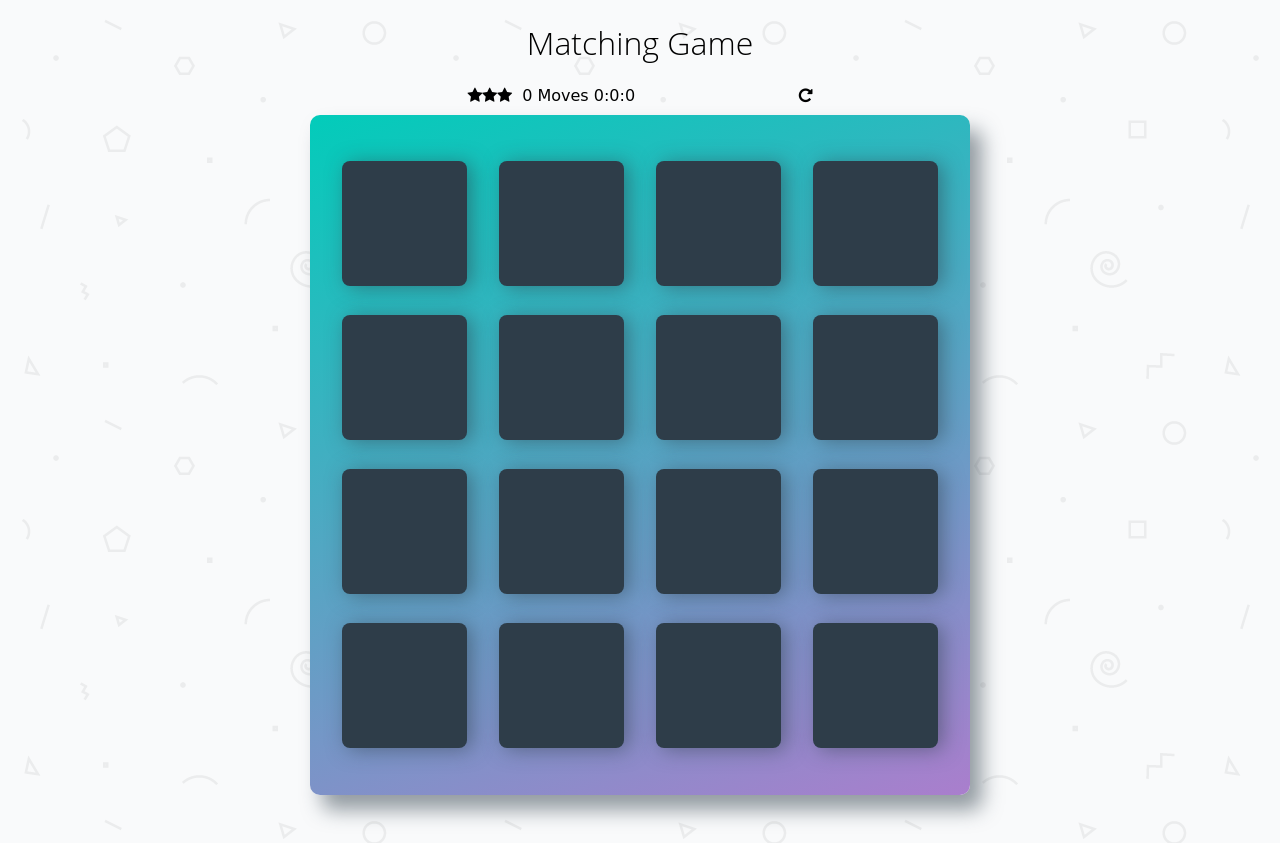
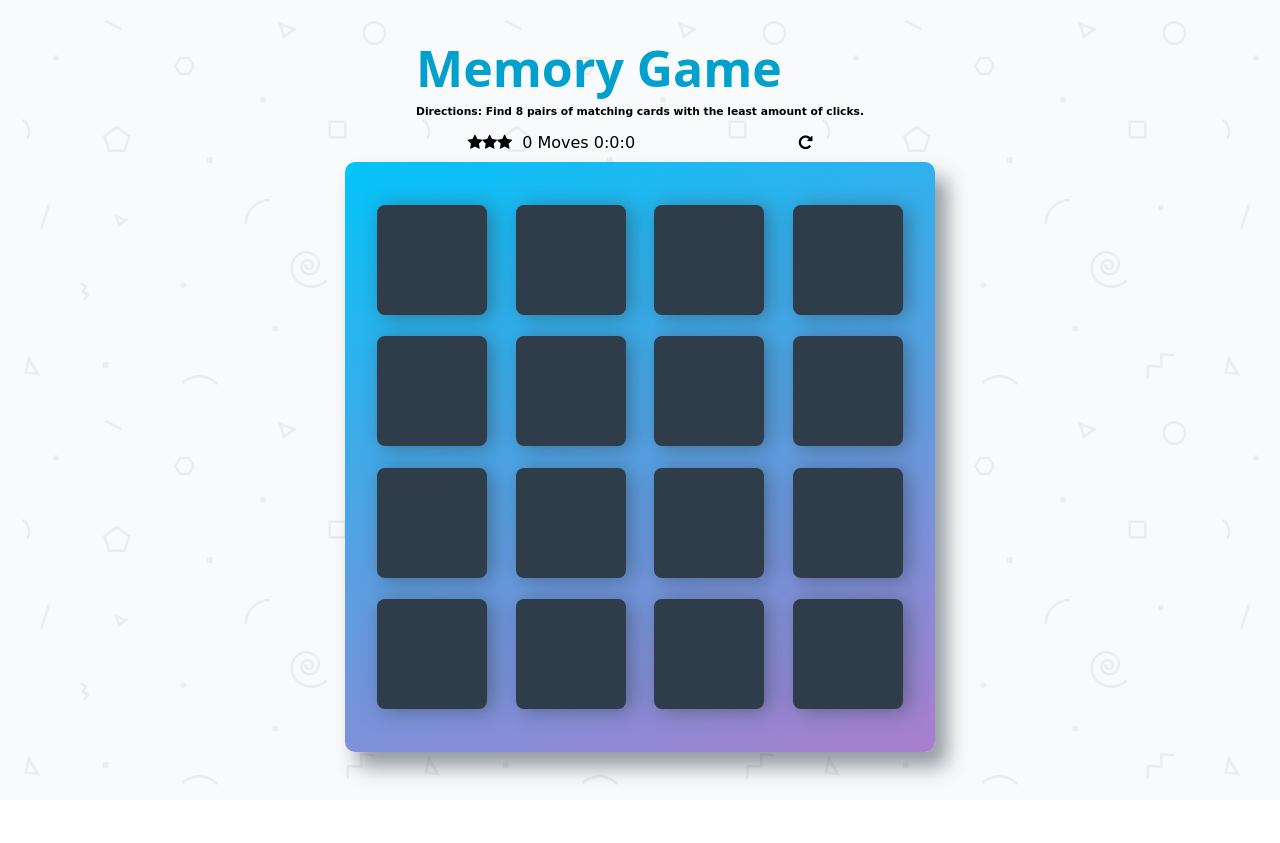
Before and after one commit to cherielum/UdacityMemoryGame, a plain HTML site: page index.html in a window 1280 px wide. After the commit the page ends 800 px from the top, so only its background shows below. Drawn offline with nearby package versions, Linux system fonts and the light colour scheme; a web font is replaced by a local one.

Commit message:
edit css and amt of moves to win

```diff
--- a/css/app.css
+++ b/css/app.css
@@ -31,6 +31,14 @@ body {
 h1 {
     font-family: 'Open Sans', sans-serif;
     font-weight: 300;
+    color: #02a0cc;
+    font-size: 50px;
+    font-weight: bold;
+}
+
+h6 {
+    align-items: center;
+    margin-top: -30px;
 }
 
 /*
@@ -38,9 +46,9 @@ h1 {
  */
 
 .deck {
-    width: 660px;
-    min-height: 680px;
-    background: linear-gradient(160deg, #02ccba 0%, #aa7ecd 100%);
+    width: 590px;
+    min-height: 590px;
+    background: linear-gradient(160deg, #03c4f9 0%, #aa7ecd 100%);
     padding: 32px;
     border-radius: 10px;
     box-shadow: 12px 15px 20px 0 rgba(46, 61, 73, 0.5);
@@ -52,8 +60,8 @@ h1 {
 }
 
 .deck .card {
-    height: 125px;
-    width: 125px;
+    height: 110px;
+    width: 110px;
     background: #2e3d49;
     font-size: 0;
     color: #ffffff;
@@ -89,6 +97,7 @@ h1 {
     text-align: left;
     width: 345px;
     margin-bottom: 10px;
+    margin-top: -10px;
 }
 
 .score-panel .stars {
--- a/index.html
+++ b/index.html
@@ -21,7 +21,8 @@
 
     <div class="container">
         <header>
-            <h1>Matching Game</h1>
+            <h1>Memory Game</h1>
+            <h6>Directions: Find 8 pairs of matching cards with the least amount of clicks.  </h6>
         </header>
 
         <section class="score-panel">
@@ -85,6 +86,5 @@
             </li>
         </ul>
     </div>
-
 </body>
 </html>
--- a/js/app.js
+++ b/js/app.js
@@ -125,9 +125,9 @@ function updateMoves() {
 }
 
 function stars() {
-    if (moves <= 8) {
+    if (moves <= 12) {
         return 3;
-    } else if (moves <= 15) {
+    } else if (moves <= 16) {
         return 2;
     } else {
         return 1;
```
